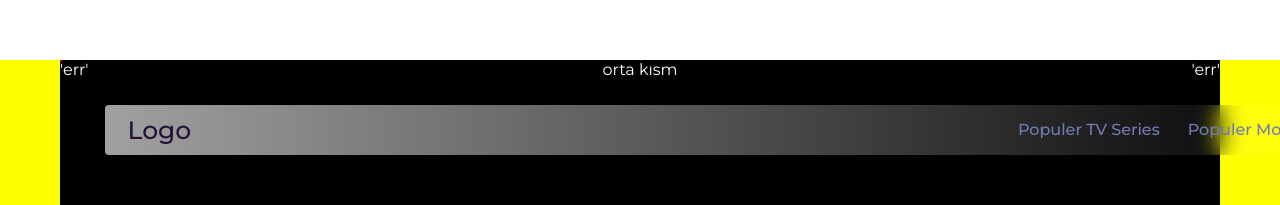
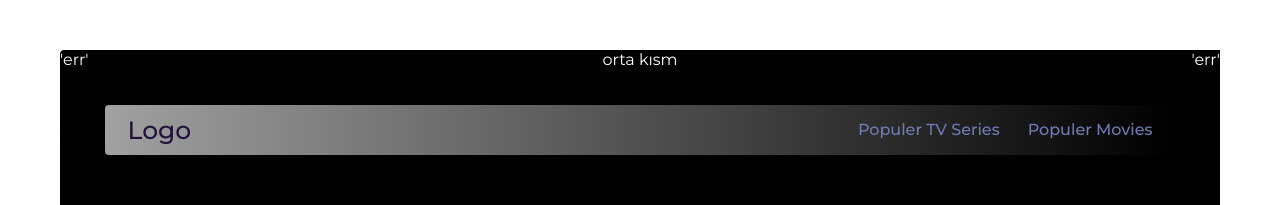
Before and after one commit to ersenozturk/vitalen, a React (Create React App) app: page / in a window 1280 px wide. Shown: the top 205 px of the page. Built offline with nearby package versions, Linux system fonts and the light colour scheme; no server answers.

Commit message:
menu re-styled

```diff
--- a/src/App.css
+++ b/src/App.css
@@ -1,16 +1,13 @@
 #wrapperOut {
     margin-left: calc((100vw - 100%) / -2);
     margin-right: calc((100vw - 100%) / -2);
-    background-color: blue
   }
 
   #wrapperInner {
     max-width: 1440px;
     margin: 0 auto;
-    background-color: yellow
   }
 
   #wrapper {
-    margin: 60px 60px 0 60px;
-    background-color: red;
+    margin: 0 60px;
   }
--- a/src/components/menu/Menu.module.css
+++ b/src/components/menu/Menu.module.css
@@ -5,9 +5,11 @@
   justify-content: space-between;
   align-items: center;
   margin: 0 45px;
-  position: fixed;
+  /* position: fixed; */
+  position: sticky;
+  z-index: 1;
   top: 105px;
-  min-width: 1230px;
+  /* min-width: 1230px; */
 
   background: linear-gradient(
     90deg,
```
